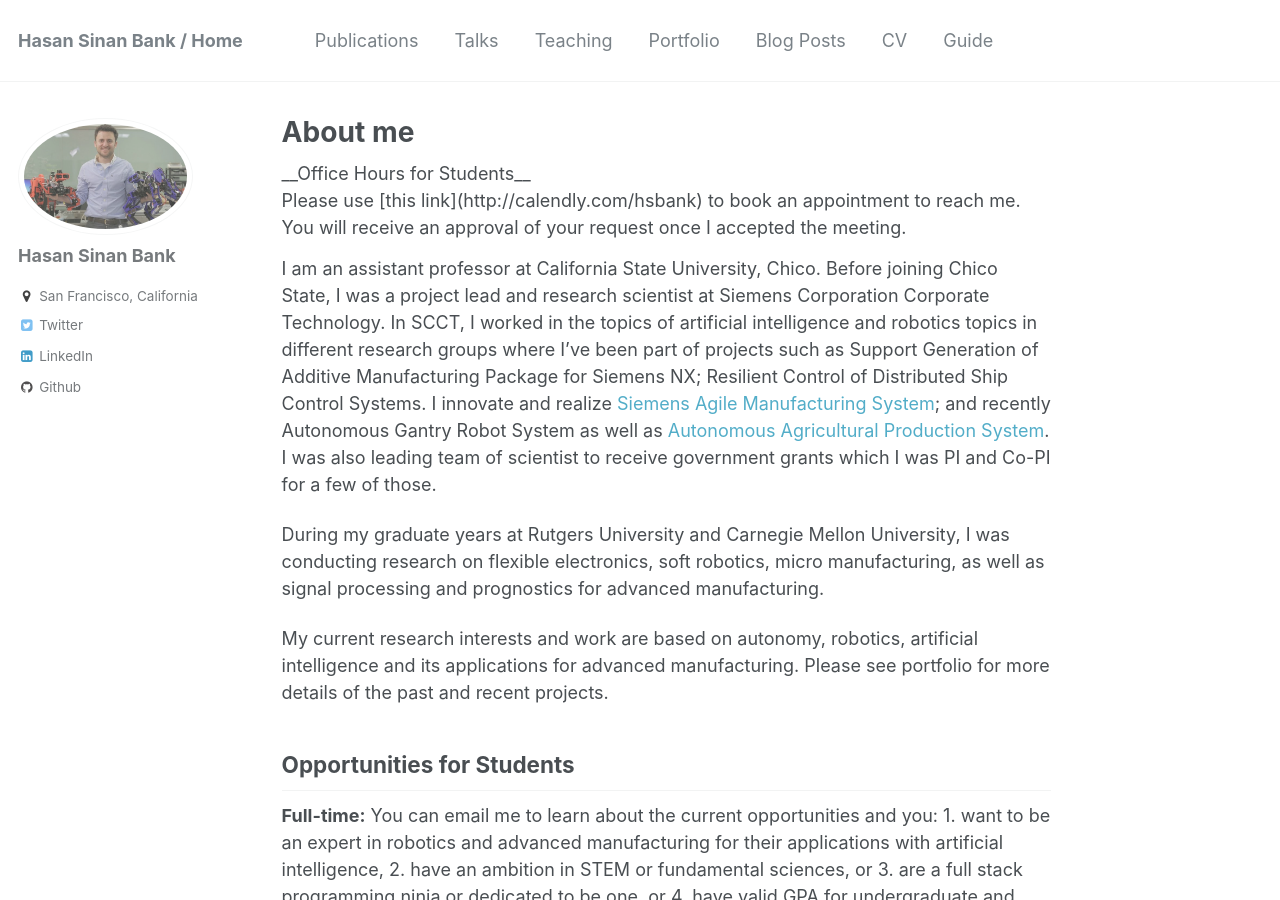
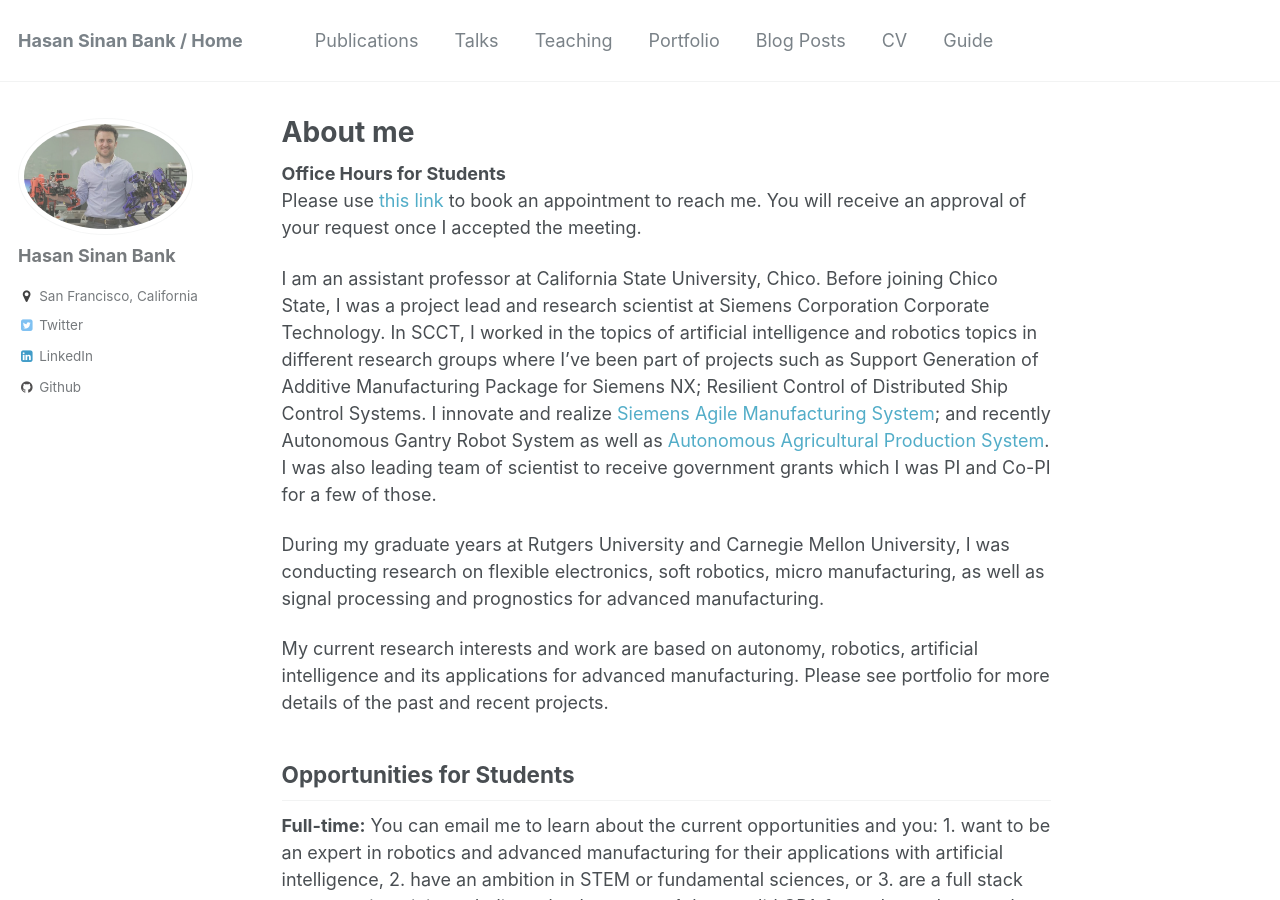
Before and after one commit to bankh/bankh.github.io, a Jekyll site: the page built from _pages/about.md, in a window 1280 px wide and 900 px high. Built offline with Jekyll 4.4.1, drawn with Linux system fonts in a browser that asks for light colours; some of the changed lines change nothing that is shown.

Commit message:
Update about.md

```diff
--- a/_pages/about.md
+++ b/_pages/about.md
@@ -8,10 +8,8 @@ redirect_from:
   - /about.html
 ---
 
-<table>
-<tr>__Office Hours for Students__ <br>
-Please use [this link](http://calendly.com/hsbank) to book an appointment to reach me. You will receive an approval of your request once I accepted the meeting.</tr>
-</table>
+__Office Hours for Students__ <br>
+Please use [this link](http://calendly.com/hsbank) to book an appointment to reach me. You will receive an approval of your request once I accepted the meeting.
 
 I am an assistant professor at California State University, Chico. Before joining Chico State, I was a project lead and research scientist at Siemens Corporation Corporate Technology. In SCCT, I worked in the topics of artificial intelligence and robotics topics in different research groups where I've been part of projects such as Support Generation of Additive Manufacturing Package for Siemens NX; Resilient Control of Distributed Ship Control Systems. I innovate and realize [Siemens Agile Manufacturing System](https://goo.gl/dPYpWo); and recently Autonomous Gantry Robot System as well as [Autonomous Agricultural Production System](https://goo.gl/FdmDLS). I was also leading team of scientist to receive government grants which I was PI and Co-PI for a few of those.
 
```
